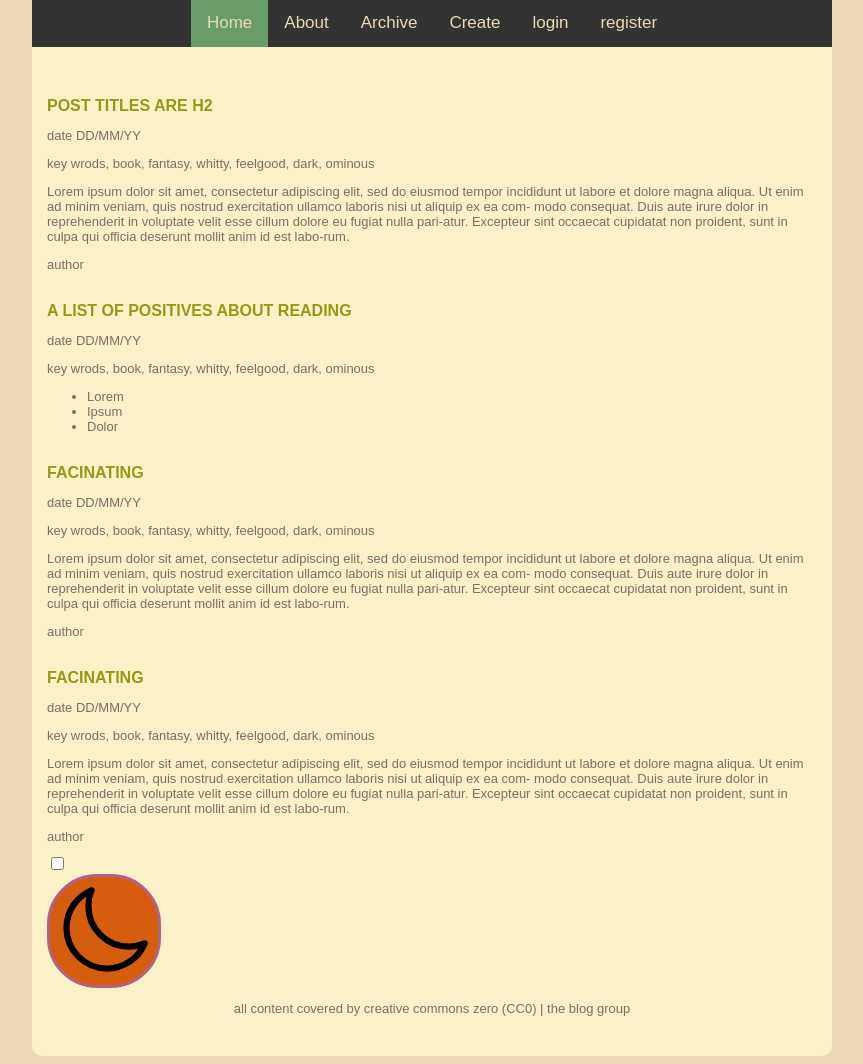
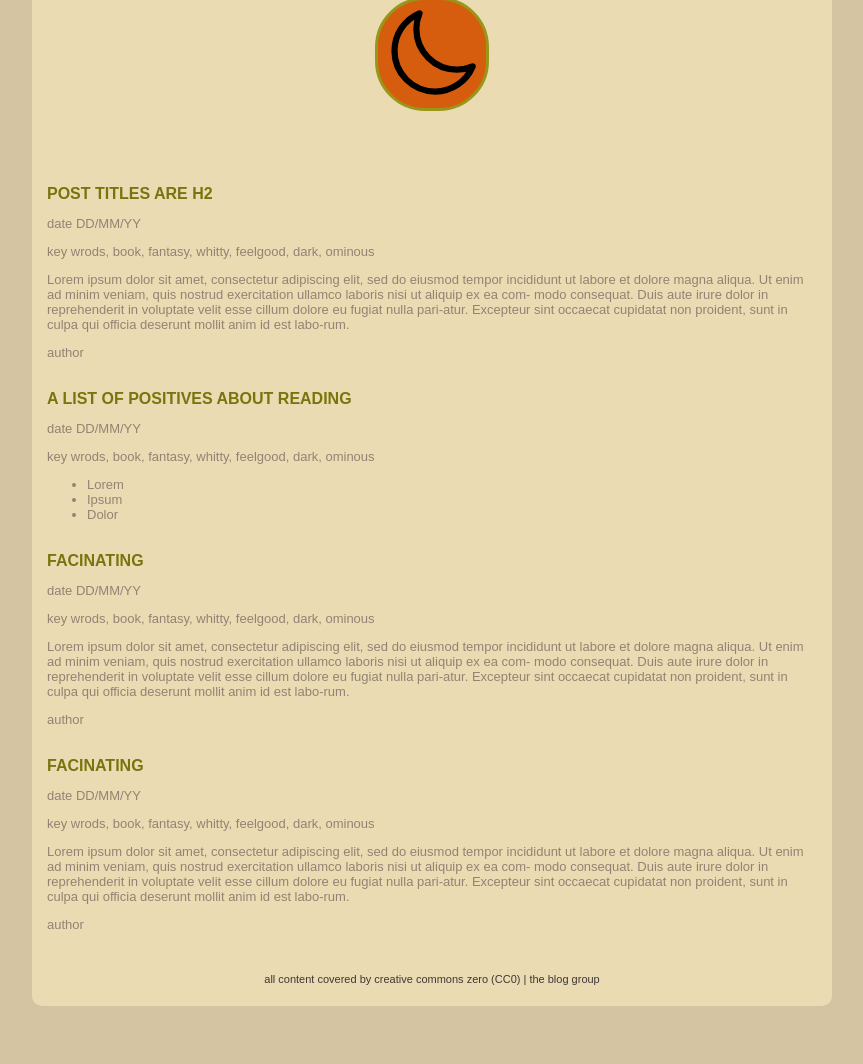
Before and after one commit to C-Snodgrass/KIT202_team_07, a PHP site: page / in a window 1280 px wide. Shown: the part 655-1719 px from the top of the page, without its empty margins (208-1071 px from the left). After the commit the page ends 1661 px from the top, so only its background shows below. Run offline with PHP 8.4, Linux system fonts and the light colour scheme.

Commit message:
dark mode implimented on home page, need to work out where to put button and final theming

```diff
--- a/index.html
+++ b/index.html
@@ -28,8 +28,9 @@
         <link rel="stylesheet" href="style.css">
     </head>
 
-    <body>
+    <body class = "light">
         <div id="container">
+
             <div class = "header">
                 <img src="images/wall_of_books_thin.jpg" alt="book_shelf"/>
                 <div class= "banner-text">
@@ -37,6 +38,7 @@
                     <p>We are here to bolg about books</p>
                 </div>
             </div>
+
             <div class="topnav">
                 <a class="active" href="#Index">Home</a>
                 <a href="about.html">About</a>
@@ -44,7 +46,14 @@
                 <a href="create.html">Create</a>
                 <a href="login.html">login</a>
                 <a href="register.html">register</a>
-            </div>        <!-- lets put our nav bar here -->
+
+            </div>
+            <div class="toggle">
+                <input type="checkbox" id="theme" class="toggle-input">
+                <label for="theme" class="toggle-label">
+                    <img src="./images/svg/Moon.svg" alt="Dark mode" id="toggle-icon">
+                </label>
+            </div>
 
             <div class = "blog-posts" >
             <!--need to turn this into a button?  -->
@@ -97,18 +106,10 @@
                     </p>
                     <p>author</p>
                 </div>
-                <!-- some of below may not be necisary... and we can -->
-                <!-- pretty it up a bit -->
-                <div class = "toggle">
-                    <input type= "checkbox" id="theme" class="toggle-input">
-                    <label for="theme" class="toggle-label">
-                        <img src="./images/svg/Moon.svg" alt="Dark theme" class="toggle-icon">
-                    </label>
-                </div>
+            </div>
             <footer>
                 <p>all content covered by creative commons zero (CC0) | the blog group</p>
             </footer>
-            </div>
         </div>
     </body>
 
--- a/script.js
+++ b/script.js
@@ -70,31 +70,25 @@
         return false;
     }
 }
+//<img src="./images/svg/Moon.svg" alt="Dark mode" class="toggle-icon">
 
-// Toggle light and dark themes
-const page = document.querySelector(".page");
-const toggleIcon = document.querySelector("toggle-icon");
+const body= document.querySelector("body");
 const toggle = document.querySelector(".toggle-input");
-
 toggle.addEventListener("change", toggleTheme);
 
-function toggleTheme() {
-
-    // check if toggle is checked if so, change the css class to dark
+function toggleTheme(){
+    // check if the toggle is checked
     if (toggle.checked){
-        page.classList.replace('light', 'dark');
-    } else{
-        page.classList.replace('dark', 'light');
+        body.classList.replace("light", "dark");
+    }else {
+        body.classList.replace('dark', 'light');
     }
 
-    // change the image of the button
-    if (page.classList.replace('light')) {
-        toggleIcon.src = './images/svg/Moon.svg';
-        toggleIcon.alt = 'Switch to Dark Theme';
-    }else {
-        toggleIcon.src = './images/svg/Sun.svg';
-        toggleIcon.alt = 'Switch to Light Theme';
-
+    // adjust class attatched to page / body element
+    if(body.classList.contains('light')) {
+        document.getElementById("toggle-icon").src = "./images/svg/Moon.svg"
+    } else {
+        document.getElementById("toggle-icon").src = "./images/svg/Sun.svg"
     }
 }
 
--- a/style.css
+++ b/style.css
@@ -1,25 +1,30 @@
 /* Color Palette... gruvbox - light dim / desaturated */
-:root{
-    --background: #fbf1c7;
-    --background-darker: #ebdab4;
-    --red:    #cc2412;
-    --green:  #98971a;
-    --yellow: #d79921;
-    --blue:   #458598;
-    --purple: #b16286;
-    --aqua:   #689d6a;
-    --orange: #d65d0e;
-    --gray:   #7c6f64;
-    --beige: #EBDAB4;
-    --dark-black: #282828;
-}
+/* :root{ */
+/*     --background: #fbf1c7; */
+/*     --background-darker: #ebdab4; */
+/*     --red:    #cc2412; */
+/*     --green:  #98971a; */
+/*     --yellow: #d79921; */
+/*     --blue:   #458598; */
+/*     --purple: #b16286; */
+/*     --aqua:   #689d6a; */
+/*     --orange: #d65d0e; */
+/*     --gray:   #7c6f64; */
+/*     --beige: #EBDAB4; */
+/*     --dark-black: #282828; */
+/* } */
 
 /* this is chris playing around with the light and dark modes
 *  there are too many colours at the moment, we can cull anything we don't use
 * */
 .light{
-  --background: #fbf1c7;
-  --background-darker:  #ebdbb2;
+  --bg_h: #f9f5d7;
+  --bg:   #fbf1c7;
+  --bg_s: #f2e5bc;
+  --bg1:  #ebdbb2;
+  --bg2:  #d5c4a1;
+  --bg3:  #bdae93;
+  --bg4:  #a89984;
 
   --fg:  #282828;
   --fg1: #3c3836;
@@ -90,48 +95,77 @@
 *  ttps://bootcamp.uxdesign.cc/create-a-dark-mode-for-your-website-d62e73a4275d
 * */
 
-
-.toggle{
-    position:relative;
+.toggle {
+  position: relative;
+  margin-bottom: 24px;
+  user-select: none;
 }
 
-toggle-input{
-    position: absolute;
-    top:0;
-    left:0;
-    opacity: 0;
+.toggle-input {
+  position: absolute;
+  top: 0;
+  left: 0;
+  opacity: 0;
+  user-select: none;
 }
 
-.toggle-label{
-    display: flex;
-    align-items: center;
-    cursor: pointer;
-    border: 3px solid var(--purple);
-    padding: 4px;
-    border-radius: 50px;
-    width: 100px;
-    background-color: var(--orange);
-    transition: all 0.3s ease;
+.content:hover .toggle-icon {
+  animation: wiggle 1s linear;
 }
 
-.toggle-label:hover {
-    background-color: var(--gray-dim);
+.toggle-icon {
+  width: 28px;
+  user-select: none;
 }
 
-.toggle-label:active{
-    transform: scale(o.95);
+.toggle-label {
+  display: flex;
+  align-items: center;
+  justify-content: center;
+  cursor: pointer;
+  border: 3px solid var(--green-dim);
+  padding: 4px;
+  border-radius: 50px;
+  width: 100px;
+  margin: 0 auto;
+  background-color: var(--orange-dim);
+  transition: all 0.3s ease;
+  user-select: none;
 }
 
 
+
 body {
-    background-color: var(--background-darker);
+    background-color: var(--bg2);
     margin-top:50px;
     margin-left: auto;
     margin-right: auto;
+    display: flex;
+    flex-direction:column;
     justify-content:center;
-    display: flex;
+    align-items:center;
+    margin:0;
+    transition: var(--transition-delay);
 }
 
+.theme-toggle-button {
+    background-color: var(--blue);
+    fill:  var(--orange);
+
+    display: flex;
+    justify-content: center;
+    align-items: center;
+    cursor: pointer;
+    padding: .5em 1em;
+    border-radius: .3em;
+    border: none;
+    outline: none;
+}
+.theme-toggle-button:hover{
+    background-color: var(-- red);
+    fill: var(--red);
+
+}
 /*
 A 'wrapper' for all content
 
@@ -143,7 +177,7 @@
 - The max width is 800px
 */
 #container {
-    background-color: var(--background);
+    background-color: var(--bg1);
     font-family: Arial, Helvetica, sans-serif;
     border-radius:10px;
     padding-bottom:10px;
@@ -211,15 +245,13 @@
     position: -webkit-sticky;
     top: 0;
     width: 100%;
-    overflow: hidden;
 }
-
 
 
 /* Style the links inside the navigation bar */
 .topnav a {
     float: left;
-    color: var(--beige);
+    color: var(--yellow-dim);
     text-align: center;
     padding: 14px 16px;
     text-decoration: none;
@@ -230,12 +262,13 @@
 .topnav a:hover {
     background-color: var(--green);
     color: var(--dark-black);
+    color: var(--fg);
 }
 
 /* Add a color to the active/current link */
 .topnav a.active {
     background-color: var(--aqua);
-    color: var(--beige);
+    color: var(--fg);
 }
 
 /*
@@ -276,9 +309,9 @@
     margin-bottom:10px;
 }
 
-.blog-posts footer{
+footer{
     font-size:11px;
-    text-decoration-color:#555555;
+    color:var(--fg1);
     text-align: center;
 }
 
```
